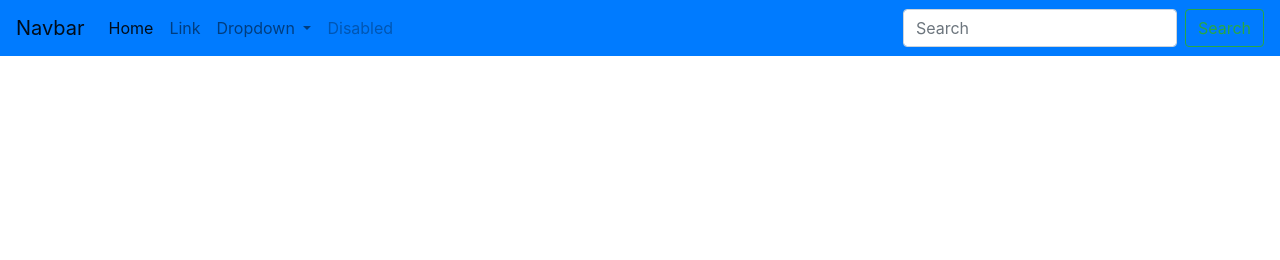
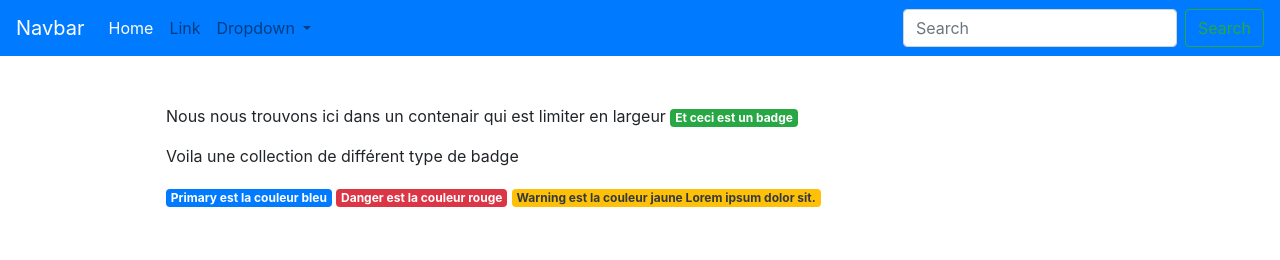
Before and after one commit to Slimibraah/exobootstrap, a website: page index.html in a window 1280 px wide. Drawn offline with nearby package versions, Linux system fonts and the light colour scheme.

Commit message:
containier2iem

```diff
--- a/index.html
+++ b/index.html
@@ -10,7 +10,7 @@
 <body>
     <header>
         <nav class="navbar navbar-expand-lg navbar-light bg-primary">
-            <a class="navbar-brand" href="#">Navbar</a>
+            <a class="navbar-brand text-white" href="#">Navbar</a>
             <button class="navbar-toggler" type="button" data-toggle="collapse" data-target="#navbarSupportedContent" aria-controls="navbarSupportedContent" aria-expanded="false" aria-label="Toggle navigation">
               <span class="navbar-toggler-icon"></span>
             </button>
@@ -18,7 +18,7 @@
             <div class="collapse navbar-collapse" id="navbarSupportedContent">
               <ul class="navbar-nav mr-auto">
                 <li class="nav-item active">
-                  <a class="nav-link" href="#">Home <span class="sr-only">(current)</span></a>
+                  <a class="nav-link text-white" href="#">Home <span class="sr-only">(current)</span></a>
                 </li>
                 <li class="nav-item">
                   <a class="nav-link" href="#">Link</a>
@@ -35,7 +35,6 @@
                   </div>
                 </li>
                 <li class="nav-item">
-                  <a class="nav-link disabled" href="#">Disabled</a>
                 </li>
               </ul>
               <form class="form-inline my-2 my-lg-0">
@@ -45,5 +44,22 @@
             </div>
           </nav>
     </header>
+    <section class="container p-5">
+      <div class="mx-5">
+          <p class="fs-1">Nous nous trouvons ici dans un contenair qui est limiter en largeur <span
+                  class="badge bg-success text-white">Et
+                  ceci est un badge </span></p>
+          </p>
+          <p class="fs-2">Voila une collection de différent type de badge</p>
+          <span class="badge bg-primary text-white">Primary est la couleur bleu</span>
+          <span class="badge bg-danger text-white">Danger est la couleur rouge</span>
+          <span class="badge bg-warning text-dark">Warning est la couleur jaune Lorem ipsum dolor sit.</span>
+          <section class="container-fluid text-center ">
+              <div class="row">
+                  <div class="col-1">
+                  </div>
+    <script src="https://code.jquery.com/jquery-3.2.1.slim.min.js" integrity="sha384-KJ3o2DKtIkvYIK3UENzmM7KCkRr/rE9/Qpg6aAZGJwFDMVNA/GpGFF93hXpG5KkN" crossorigin="anonymous"></script>
+    <script src="https://cdnjs.cloudflare.com/ajax/libs/popper.js/1.12.9/umd/popper.min.js" integrity="sha384-ApNbgh9B+Y1QKtv3Rn7W3mgPxhU9K/ScQsAP7hUibX39j7fakFPskvXusvfa0b4Q" crossorigin="anonymous"></script>
+    <script src="https://maxcdn.bootstrapcdn.com/bootstrap/4.0.0/js/bootstrap.min.js" integrity="sha384-JZR6Spejh4U02d8jOt6vLEHfe/JQGiRRSQQxSfFWpi1MquVdAyjUar5+76PVCmYl" crossorigin="anonymous"></script>
 </body>
 </html>
```
